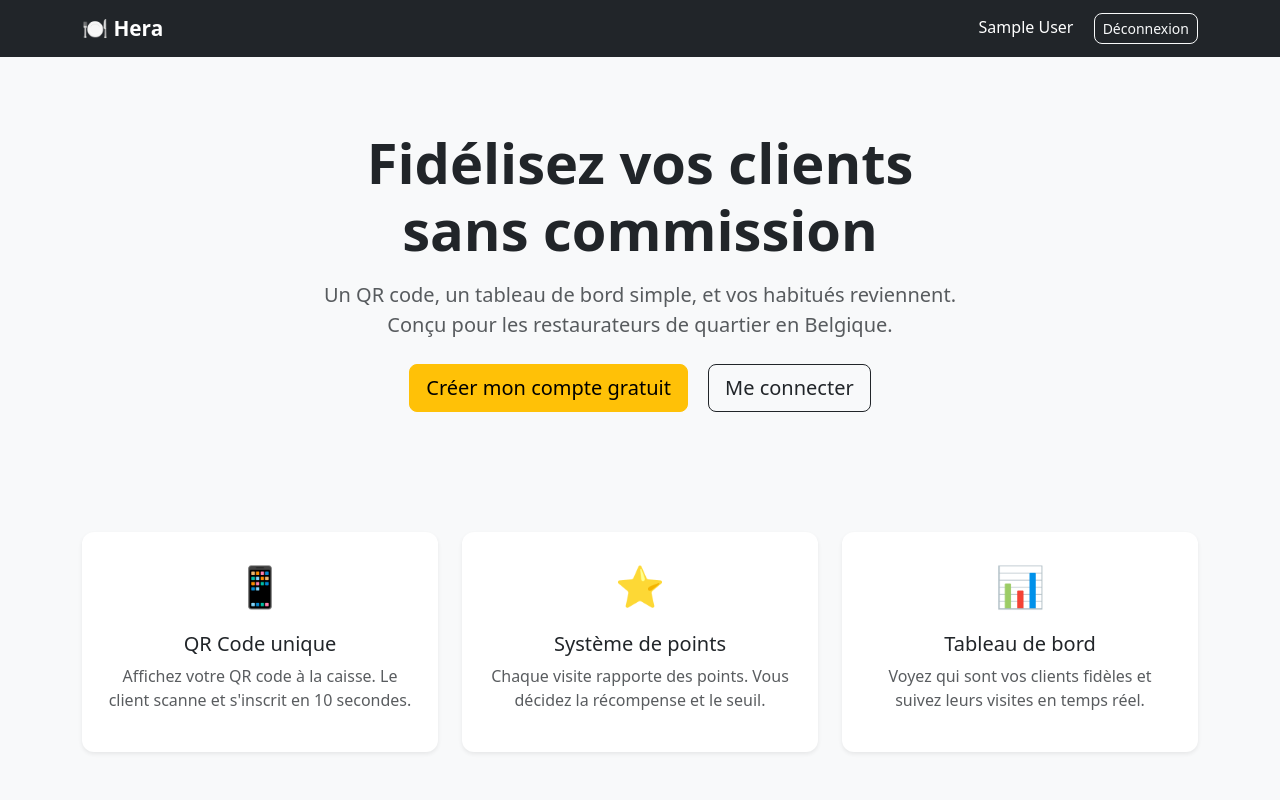
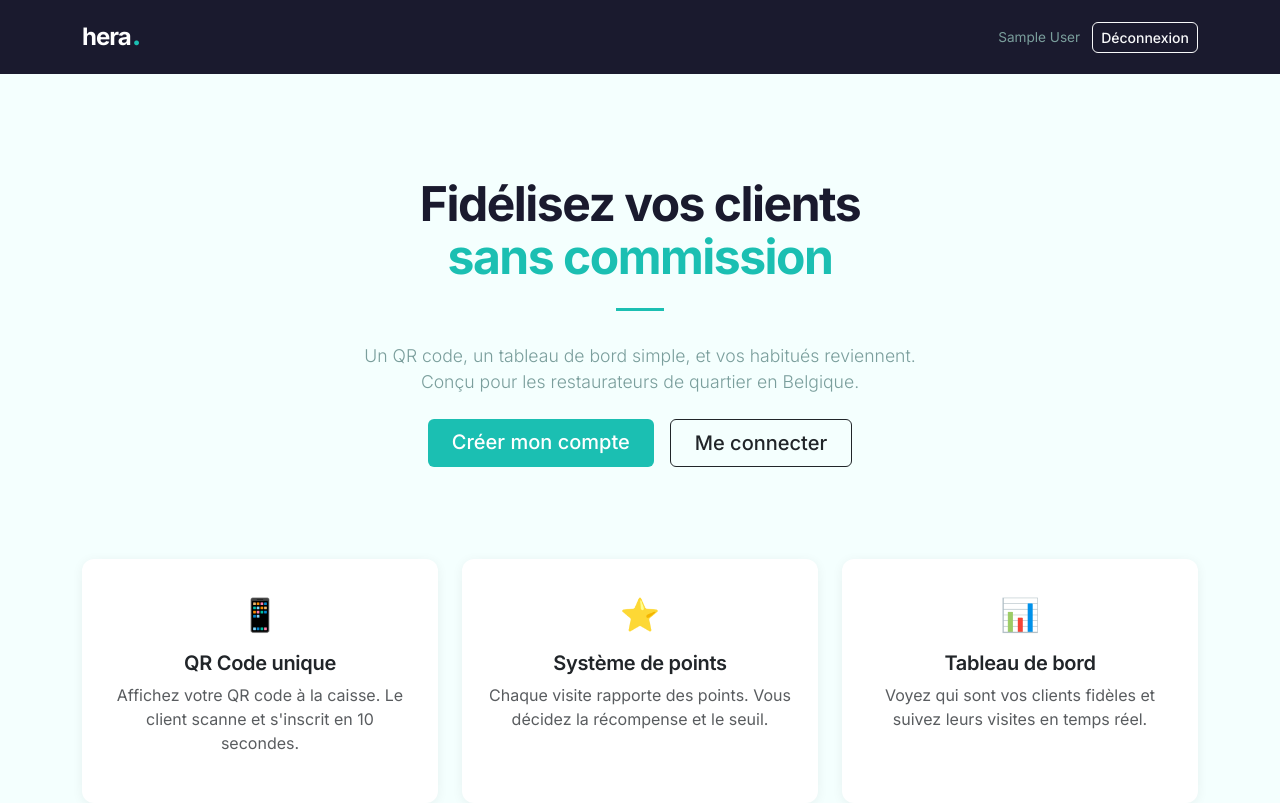
Before and after one commit to krs12k/Hera, a Flask app: page / in a window 1280 px wide. Before the commit the page ends 755 px from the top, so only its background shows below. Run offline with Flask 3, Linux system fonts and the light colour scheme; the visitor is signed in with stand-in values (Sample User, id 1).

Commit message:
Nouveau design turquoise

```diff
--- a/static/css/style.css
+++ b/static/css/style.css
@@ -1,19 +1,150 @@
-body {
-    background-color: #f8f9fa;
+/* ── Variables ─────────────────────────────────────────────── */
+:root {
+    --turquoise: #1BBFB2;
+    --turquoise-light: #E8F8F7;
+    --turquoise-dark: #13998E;
+    --dark: #1A1A2E;
+    --light: #F4FFFE;
+    --text-muted: #7A9E9C;
 }
 
-.navbar-brand {
-    font-size: 1.3rem;
+/* ── Base ──────────────────────────────────────────────────── */
+* { font-family: 'Inter', sans-serif; }
+
+body {
+    background-color: var(--light);
+    color: var(--dark);
 }
 
+/* ── Navbar ────────────────────────────────────────────────── */
+.hera-nav {
+    background-color: var(--dark);
+    padding: 14px 0;
+}
+
+.hera-logo {
+    text-decoration: none;
+    display: flex;
+    align-items: baseline;
+    gap: 1px;
+}
+
+.logo-text {
+    font-size: 1.5rem;
+    font-weight: 700;
+    letter-spacing: -1px;
+    color: #ffffff;
+}
+
+.logo-dot {
+    font-size: 1.8rem;
+    font-weight: 700;
+    color: var(--turquoise);
+    line-height: 1;
+}
+
+.nav-username {
+    color: var(--text-muted);
+    font-size: 0.85rem;
+    margin-right: 4px;
+}
+
+/* ── Boutons ───────────────────────────────────────────────── */
+.btn {
+    border-radius: 6px;
+    font-weight: 500;
+}
+
+.hera-btn-gold {
+    background-color: var(--turquoise);
+    color: #ffffff;
+    border: none;
+}
+
+.hera-btn-gold:hover {
+    background-color: var(--turquoise-dark);
+    color: #ffffff;
+}
+
+/* ── Cards ─────────────────────────────────────────────────── */
 .card {
     border-radius: 12px;
+    background-color: #ffffff;
 }
 
-.btn {
-    border-radius: 8px;
+/* ── Page d'accueil ────────────────────────────────────────── */
+.hero-section {
+    padding: 80px 0 60px;
+    text-align: center;
 }
 
+.hero-title {
+    font-size: 3rem;
+    font-weight: 700;
+    letter-spacing: -1.5px;
+    line-height: 1.1;
+}
+
+.hero-title span {
+    color: var(--turquoise);
+}
+
+.hero-sub {
+    color: var(--text-muted);
+    font-size: 1.1rem;
+    margin-top: 16px;
+    font-weight: 300;
+}
+
+.hero-underline {
+    display: block;
+    width: 48px;
+    height: 3px;
+    background: var(--turquoise);
+    margin: 24px auto 32px;
+}
+
+/* ── Feature cards ─────────────────────────────────────────── */
+.feature-card {
+    border: none;
+    box-shadow: 0 2px 12px rgba(0,0,0,0.06);
+    padding: 32px 24px;
+    transition: transform 0.2s;
+}
+
+.feature-card:hover {
+    transform: translateY(-4px);
+    box-shadow: 0 6px 20px rgba(27, 191, 178, 0.15);
+}
+
+.feature-icon {
+    font-size: 2rem;
+    margin-bottom: 12px;
+}
+
+.feature-card h5 {
+    font-weight: 600;
+    letter-spacing: -0.3px;
+}
+
+/* ── Progress ──────────────────────────────────────────────── */
 .progress {
     border-radius: 10px;
+    background-color: var(--turquoise-light);
 }
+
+.progress-bar {
+    background-color: var(--turquoise) !important;
+}
+
+/* ── Badge ─────────────────────────────────────────────────── */
+.badge.bg-warning {
+    background-color: var(--turquoise) !important;
+    color: #ffffff !important;
+}
+
+/* ── Formulaires ───────────────────────────────────────────── */
+.form-control:focus {
+    border-color: var(--turquoise);
+    box-shadow: 0 0 0 0.2rem rgba(27, 191, 178, 0.2);
+}
--- a/templates/base.html
+++ b/templates/base.html
@@ -3,21 +3,24 @@
 <head>
     <meta charset="UTF-8">
     <meta name="viewport" content="width=device-width, initial-scale=1.0">
-    <title>{% block title %}Hera{% endblock %}</title>
+    <title>{% block title %}hera{% endblock %}</title>
     <link href="https://cdn.jsdelivr.net/npm/bootstrap@5.3.0/dist/css/bootstrap.min.css" rel="stylesheet">
+    <link href="https://fonts.googleapis.com/css2?family=Inter:wght@300;400;500;600;700&display=swap" rel="stylesheet">
     <link rel="stylesheet" href="{{ url_for('static', filename='css/style.css') }}">
 </head>
 <body>
-    <nav class="navbar navbar-expand-lg navbar-dark bg-dark">
+    <nav class="navbar navbar-expand-lg hera-nav">
         <div class="container">
-            <a class="navbar-brand fw-bold" href="{{ url_for('home') }}">🍽️ Hera</a>
-            <div class="ms-auto">
+            <a class="navbar-brand hera-logo" href="{{ url_for('home') }}">
+                <span class="logo-text">hera</span><span class="logo-dot">.</span>
+            </a>
+            <div class="ms-auto d-flex align-items-center gap-2">
                 {% if current_user.is_authenticated %}
-                    <span class="text-white me-3">{{ current_user.name }}</span>
+                    <span class="nav-username">{{ current_user.name }}</span>
                     <a href="{{ url_for('logout') }}" class="btn btn-outline-light btn-sm">Déconnexion</a>
                 {% else %}
-                    <a href="{{ url_for('login') }}" class="btn btn-outline-light btn-sm me-2">Connexion</a>
-                    <a href="{{ url_for('register') }}" class="btn btn-warning btn-sm">Inscription</a>
+                    <a href="{{ url_for('login') }}" class="btn btn-outline-light btn-sm">Connexion</a>
+                    <a href="{{ url_for('register') }}" class="btn hera-btn-gold btn-sm">Inscription</a>
                 {% endif %}
             </div>
         </div>
--- a/templates/index.html
+++ b/templates/index.html
@@ -1,38 +1,41 @@
 {% extends 'base.html' %}
-{% block title %}Hera — Fidélisez vos clients{% endblock %}
+{% block title %}hera — Fidélité locale{% endblock %}
 
 {% block content %}
-<div class="text-center py-5">
-    <h1 class="display-4 fw-bold">Fidélisez vos clients<br>sans commission</h1>
-    <p class="lead text-muted mt-3">
+<div class="hero-section">
+    <h1 class="hero-title">
+        Fidélisez vos clients<br><span>sans commission</span>
+    </h1>
+    <span class="hero-underline"></span>
+    <p class="hero-sub">
         Un QR code, un tableau de bord simple, et vos habitués reviennent.<br>
         Conçu pour les restaurateurs de quartier en Belgique.
     </p>
-    <div class="mt-4">
-        <a href="{{ url_for('register') }}" class="btn btn-warning btn-lg me-3">Créer mon compte gratuit</a>
-        <a href="{{ url_for('login') }}" class="btn btn-outline-dark btn-lg">Me connecter</a>
+    <div class="mt-4 d-flex gap-3 justify-content-center">
+        <a href="{{ url_for('register') }}" class="btn hera-btn-gold btn-lg px-4">Créer mon compte</a>
+        <a href="{{ url_for('login') }}" class="btn btn-outline-dark btn-lg px-4">Me connecter</a>
     </div>
 </div>
 
-<div class="row mt-5 g-4 text-center">
+<div class="row g-4 text-center mt-2">
     <div class="col-md-4">
-        <div class="card h-100 border-0 shadow-sm p-4">
-            <div class="fs-1">📱</div>
-            <h5 class="mt-3">QR Code unique</h5>
+        <div class="card feature-card h-100">
+            <div class="feature-icon">📱</div>
+            <h5>QR Code unique</h5>
             <p class="text-muted">Affichez votre QR code à la caisse. Le client scanne et s'inscrit en 10 secondes.</p>
         </div>
     </div>
     <div class="col-md-4">
-        <div class="card h-100 border-0 shadow-sm p-4">
-            <div class="fs-1">⭐</div>
-            <h5 class="mt-3">Système de points</h5>
+        <div class="card feature-card h-100">
+            <div class="feature-icon">⭐</div>
+            <h5>Système de points</h5>
             <p class="text-muted">Chaque visite rapporte des points. Vous décidez la récompense et le seuil.</p>
         </div>
     </div>
     <div class="col-md-4">
-        <div class="card h-100 border-0 shadow-sm p-4">
-            <div class="fs-1">📊</div>
-            <h5 class="mt-3">Tableau de bord</h5>
+        <div class="card feature-card h-100">
+            <div class="feature-icon">📊</div>
+            <h5>Tableau de bord</h5>
             <p class="text-muted">Voyez qui sont vos clients fidèles et suivez leurs visites en temps réel.</p>
         </div>
     </div>
```
